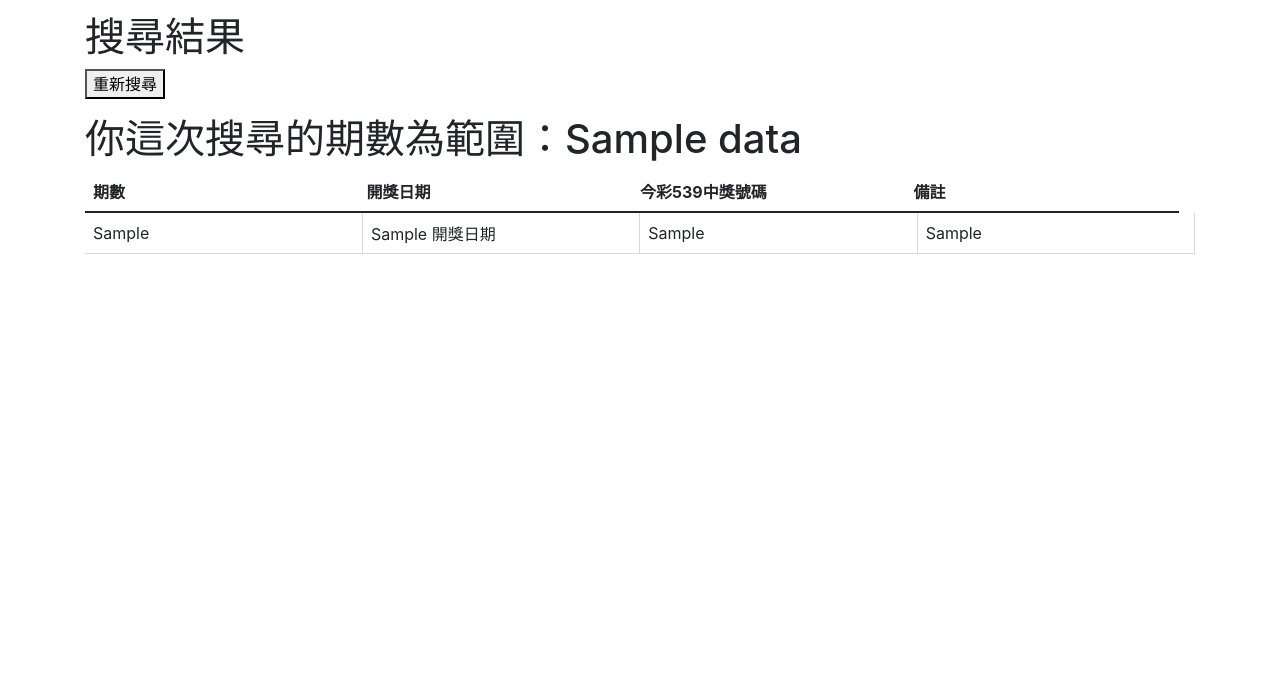
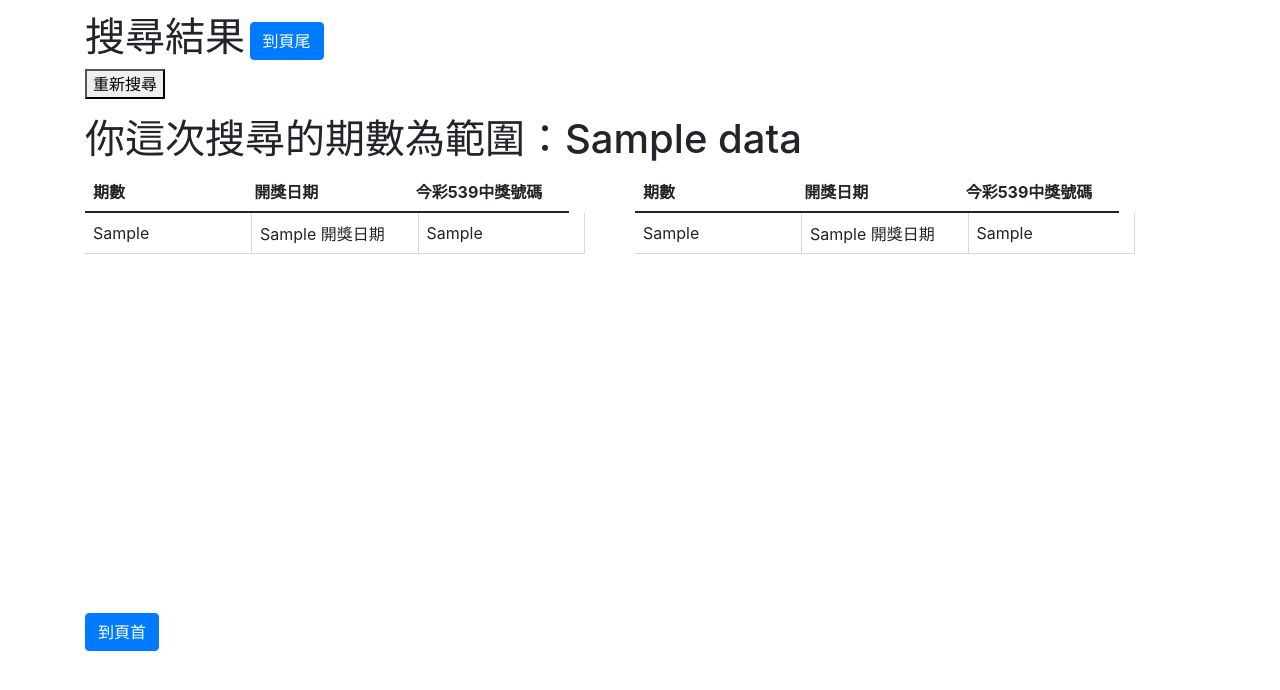
Before and after one commit to Xuan-7190/webcrawler_test, a Flask app: template templates/search_result.html in a window 1280 px wide. Shown: the top 690 px of the page. Run offline with Flask 2, Linux system fonts and the light colour scheme; the template is opened without the code that fills it: most values are stand-ins (such as "Sample title", 1, 10 or a date in 2020); some libraries are stand-ins or nearby versions.

```diff
--- a/app_function.py
+++ b/app_function.py
@@ -73,7 +73,7 @@ def search_numbers_combination(search_numbers, period, next, lotto_all_data_df):
                 lotto_all_data_df_tmp['NEXT'][i-int(next)] = True
 
         # 不需要回傳 CK 欄位
-        key_list = ['期數', '開獎日期', '今彩539中獎號碼', '備註']
+        key_list = ['期數', '開獎日期', '今彩539中獎號碼']
         lotto_all_data_df = lotto_all_data_df_tmp[lotto_all_data_df_tmp['CK']==True]
         lotto_all_data_df_rev = lotto_all_data_df[::-1].reset_index(drop=True)
         jdata = lotto_all_data_df_rev[key_list].to_json(orient='records', force_ascii=False)
--- a/static/style.css
+++ b/static/style.css
@@ -41,7 +41,19 @@ th, td {
     padding: 8px;
 }
 
-table tbody {
+/* table tbody {
+    display: block;
+    height: 400px;
+    overflow-y: auto;
+}
+
+thead, tr {
+    display: table;
+    width: 100%;
+    table-layout: fixed;
+} */
+
+.table_tbody {
     display: block;
     height: 400px;
     overflow-y: auto;
@@ -72,3 +84,13 @@ td {
     display:inline-block;
     vertical-align:middle;
 }
+
+.table1 {
+    flex: 0 1 500px;
+    vertical-align:middle;
+}
+
+.table2 {
+    flex: 0 1 500px;
+    vertical-align:middle;
+}
--- a/templates/search_result.html
+++ b/templates/search_result.html
@@ -4,23 +4,21 @@
 
     <div id="top">
         <h1 class="text">搜尋結果</h1>
-        <!-- <a href="#bottom" class="btn btn-primary">到頁尾</a> -->
+        <a href="#bottom" class="btn btn-primary">到頁尾</a>
     </div>
-
     <form class="" action="/" method="get">
         <button type="submit">重新搜尋</button>
     </form>
-
     <h1>你這次搜尋的期數為範圍：{{data[0]}}</h1>
 
-    <table>
+
+    <div class="tables">
+        <table class="table1">
             <thead>
                 <th>期數</th>
                 <th>開獎日期</th>
                 <th>今彩539中獎號碼</th>
-            <th>備註</th>
             </thead>
-
             <tbody>
                 <!-- width比例 1:2:4:2  All length=450px -->
                 {% for item in data[1] %}
@@ -40,14 +38,44 @@
                         {% endfor %}
                         {{list2|join(", ")}}
                     </td>
-                <td>{{item['備註']}}</td>
                 </tr>
                 {% endfor %}
             </tbody>
         </table>
+        <table class="table2">
+            <thead>
+                <th>期數</th>
+                <th>開獎日期</th>
+                <th>今彩539中獎號碼</th>
+            </thead>
+            <tbody class="table_tbody">
+                <!-- width比例 1:2:4:2  All length=450px -->
+                {% for item in data[1] %}
+                <tr>
+                    <td>{{item['期數']}}</td>
+                    <td>{{item['開獎日期']}}</td>
+                    <td>
+                        {% set string1 = item['今彩539中獎號碼'] | replace("[","") | replace("]","") | replace(" ", "") %}
+                        {% set list1 = string1.split(',') %}
+                        {% set list2 = [] %}
+                        {% for c in list1 %}
+                            {% if c|length==1 %}
+                                {% set list2 = list2.append('0'+c) %}
+                            {% else %}
+                                {% set list2 = list2.append(c) %}
+                            {% endif %}
+                        {% endfor %}
+                        {{list2|join(", ")}}
+                    </td>
+                </tr>
+                {% endfor %}
+            </tbody>
+        </table>
+    </div>
 
-    <!-- <div id="bottom">
+
+    <div id="bottom">
         <a href="#top" class="btn btn-primary">到頁首</a>
-    </div> -->
+    </div>
 
 {% endblock %}
```
Also changed, not shown: templates/result.html (+10 -6 lines), templates/search_result2.html (added, +51 -0 lines). Lines whose indentation alone changed are shown as unchanged.
